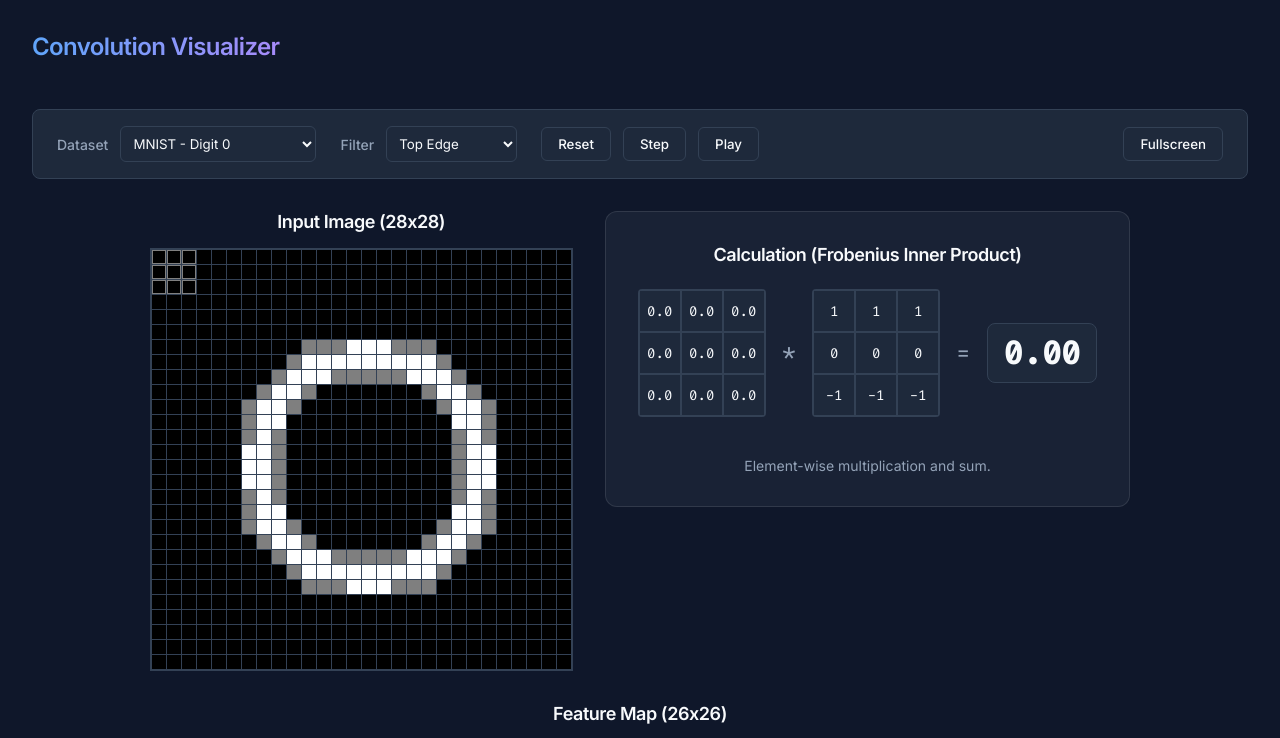
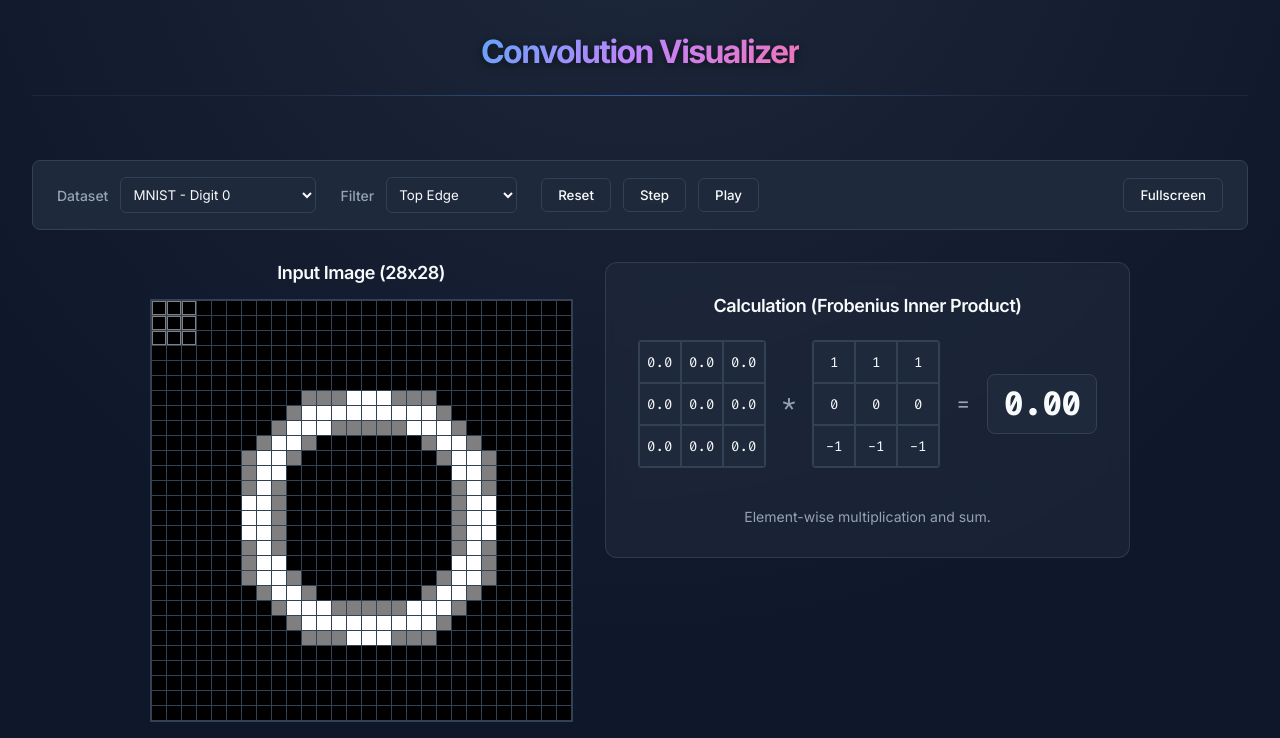
Before and after one commit to suyashmudgal/Project2_ml, a React (Vite) app in the folder convolution-visualizer/: page / in a window 1280 px wide. Shown: the top 738 px of the page. Built offline with nearby package versions, Linux system fonts and the light colour scheme.

Commit message:
UI: Improve background and header styling

```diff
--- a/convolution-visualizer/src/index.css
+++ b/convolution-visualizer/src/index.css
@@ -28,12 +28,13 @@
 }
 
 body {
-  background-color: var(--bg-color);
+  background: radial-gradient(circle at 50% -20%, #1e293b, var(--bg-color) 70%);
   color: var(--text-main);
   font-family: var(--font-sans);
   min-height: 100vh;
   display: flex;
   flex-direction: column;
+  background-attachment: fixed;
 }
 
 #root {
@@ -131,16 +132,34 @@ select:focus {
 
 .header {
   display: flex;
-  justify-content: space-between;
+  justify-content: center;
   align-items: center;
-  margin-bottom: 1rem;
+  margin-bottom: 2rem;
+  padding-bottom: 1.5rem;
+  border-bottom: 1px solid rgba(255, 255, 255, 0.05);
+  position: relative;
+}
+
+.header::after {
+  content: '';
+  position: absolute;
+  bottom: -1px;
+  left: 20%;
+  right: 20%;
+  height: 1px;
+  background: linear-gradient(90deg, transparent, var(--accent-color), transparent);
+  opacity: 0.5;
 }
 
 .title {
-  font-size: 1.5rem;
-  background: linear-gradient(to right, #60a5fa, #a78bfa);
+  font-size: 2rem;
+  font-weight: 700;
+  background: linear-gradient(135deg, #60a5fa, #c084fc, #f472b6);
   -webkit-background-clip: text;
   -webkit-text-fill-color: transparent;
+  text-align: center;
+  letter-spacing: -0.05em;
+  filter: drop-shadow(0 2px 4px rgba(0,0,0,0.5));
 }
 
 .controls-bar {
```
